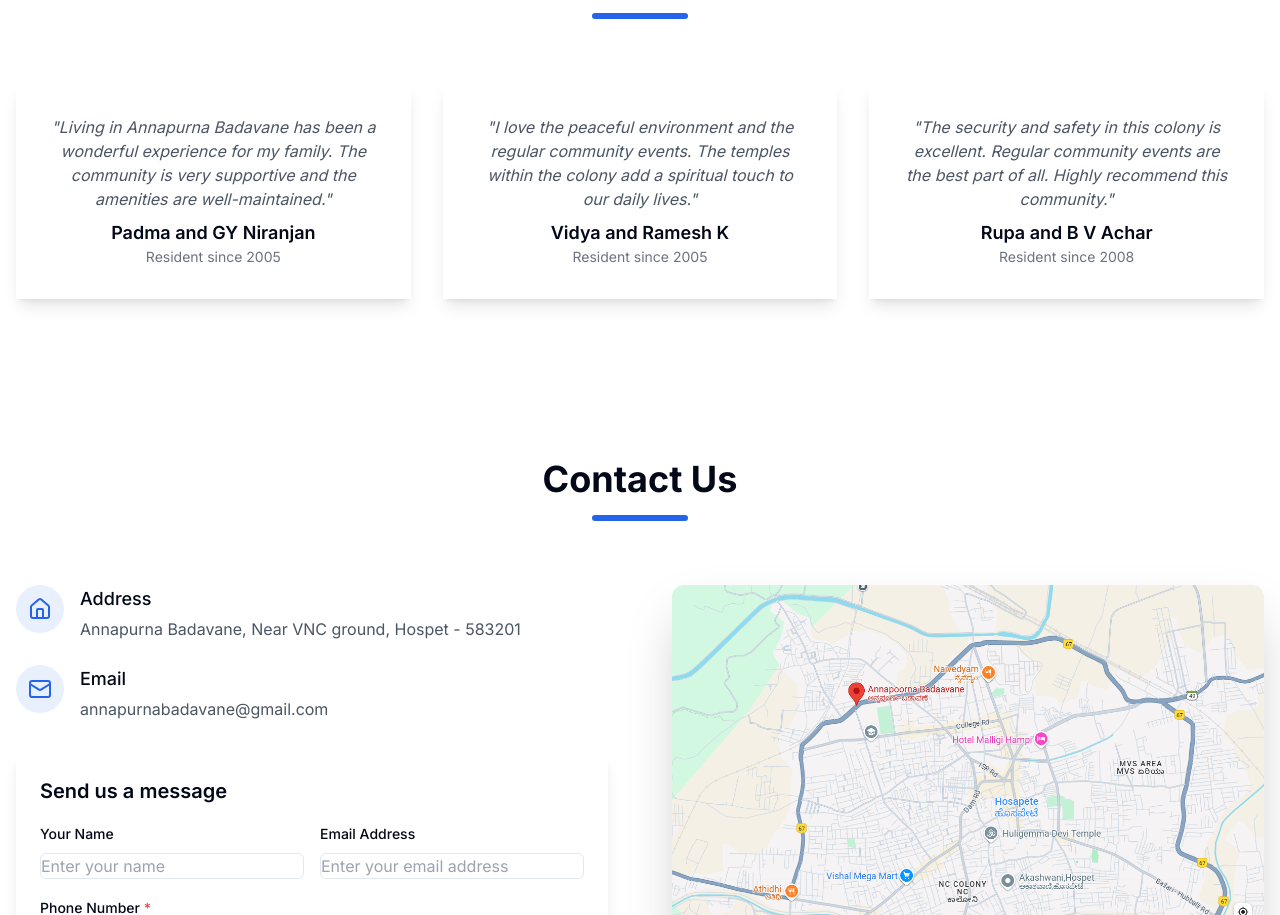
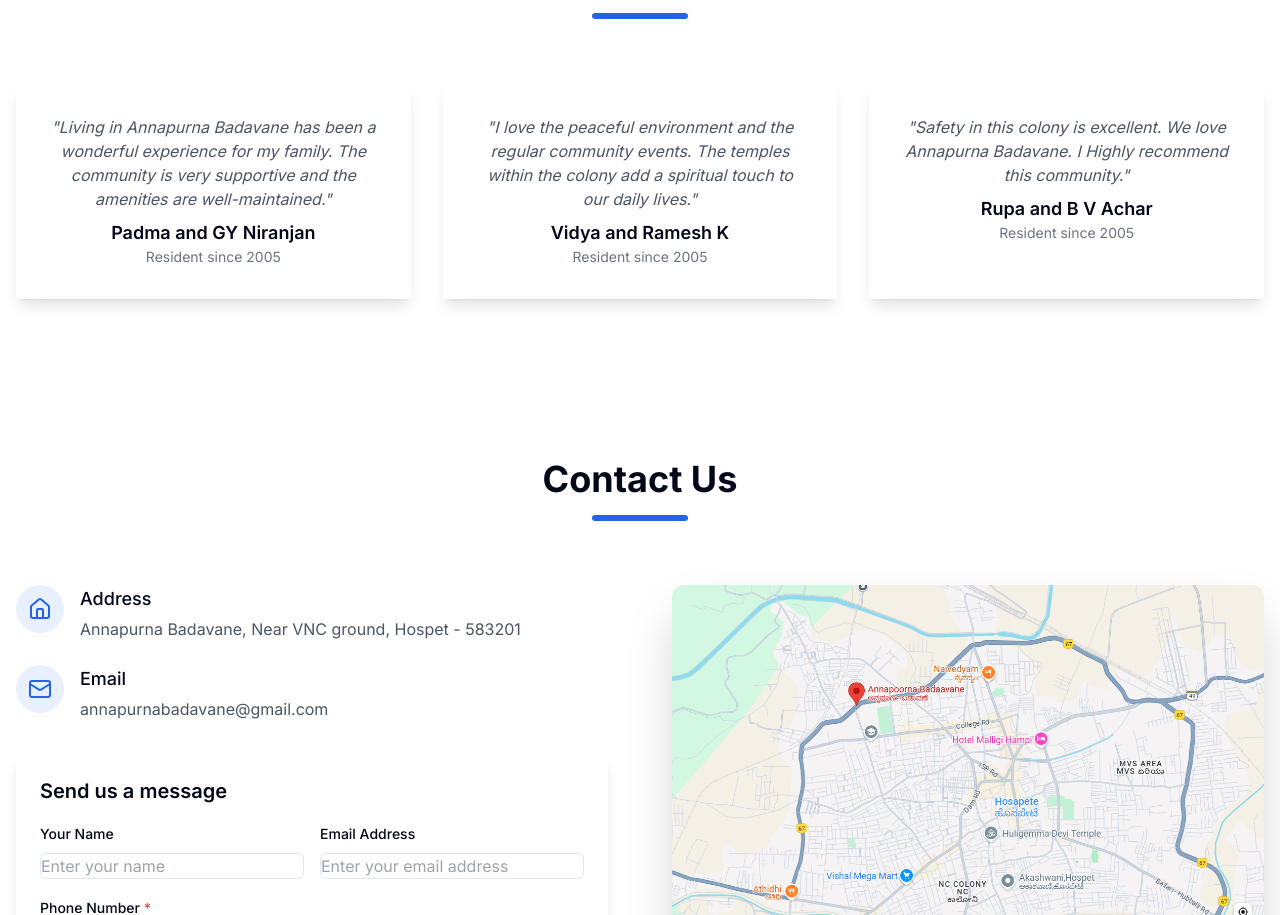
Before and after one commit to shravyaN25/MyColonyWebsite, a Next.js app: page / in a window 1280 px wide. Shown: the part 3228-4143 px from the top of the page. Built offline with nearby package versions, Linux system fonts and the light colour scheme.

Commit message:
Update page.jsx

```diff
--- a/app/page.jsx
+++ b/app/page.jsx
@@ -288,9 +288,9 @@ export default function HomePage() {
               },
               {
                 name: "Rupa and B V Achar",
-                role: "Resident since 2008",
+                role: "Resident since 2005",
                 quote:
-                  "The security and safety in this colony is excellent. Regular community events are the best part of all. Highly recommend this community.",
+                   "Safety in this colony is excellent. We love Annapurna Badavane. I Highly recommend this community.",
               },
             ].map((testimonial, index) => (
               <Card key={index} className="border-none shadow-lg hover:shadow-xl transition-all duration-300">
```
